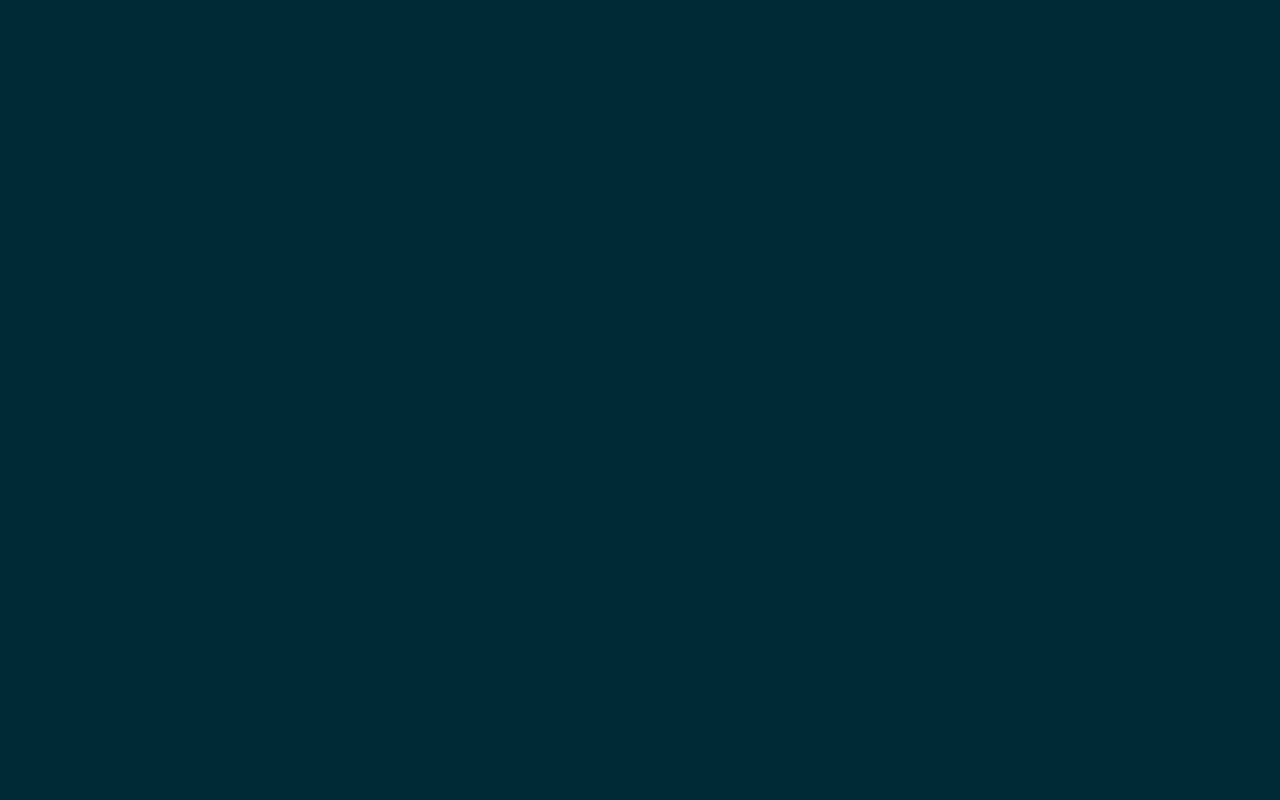
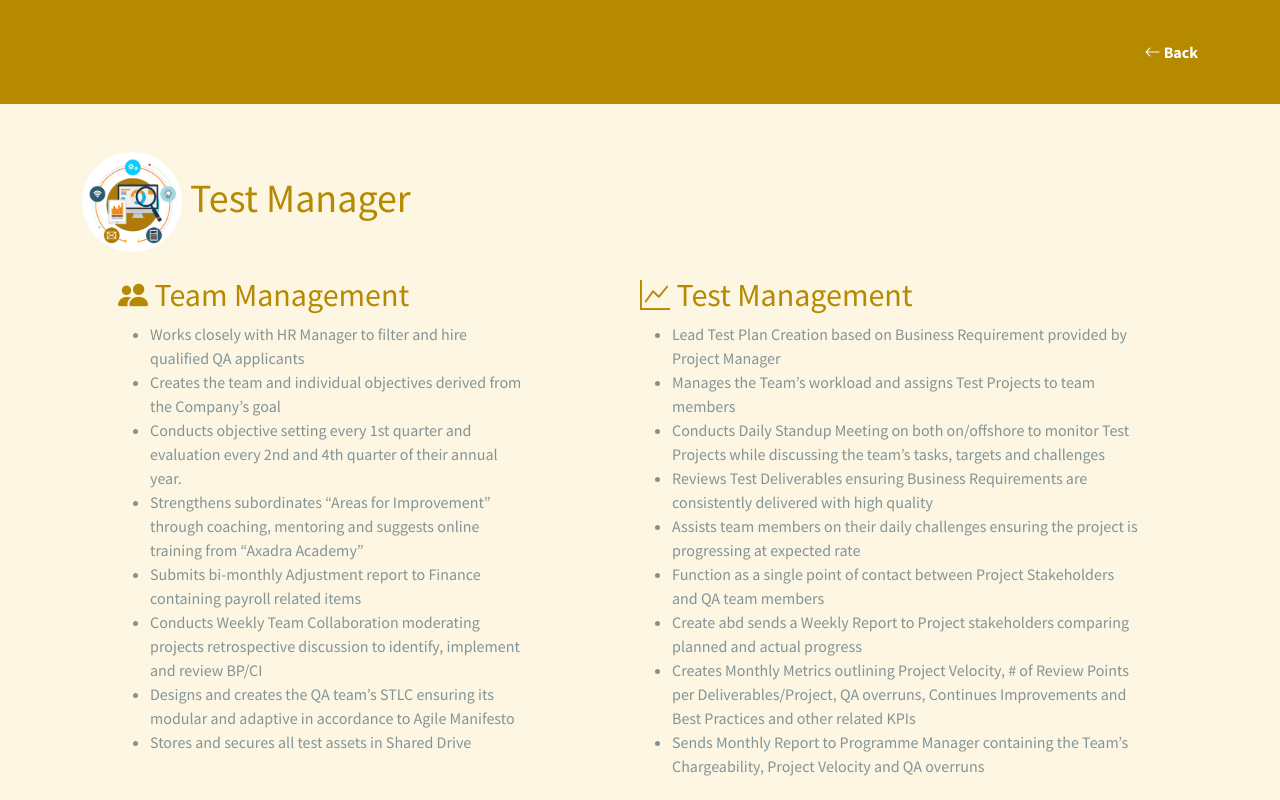
Before and after one commit to 19reuelsicatii87/reuelCV, a React (Create React App) app: page /testmanager in a window 1280 px wide. Before the commit this address had no page. Shown: the top 800 px of the page. Built offline with nearby package versions, Linux system fonts and the light colour scheme.

Commit message:
not found error

```diff
--- a/src/App.js
+++ b/src/App.js
@@ -16,9 +16,9 @@ function App() {
           {/* Unprotected Routes - Business Page*/}
           {/* ============================*/}
           <Route path='/scrummaster' element={<ScrumMaster />} />
-          <Route path='/test-manager' element={<TestManager />} />
-          <Route path='/automation-architect' element={<AutomationArchitect />} />
-          <Route path='/fullstack-developer' element={<FullstackDeveloper />} />
+          <Route path='/testmanager' element={<TestManager />} />
+          <Route path='/automationarchitect' element={<AutomationArchitect />} />
+          <Route path='/fullstackdeveloper' element={<FullstackDeveloper />} />
 
           {/* Unprotected Routes - Dashboard Page*/}
           {/* ============================*/}
--- a/src/Pages/Components/Header.js
+++ b/src/Pages/Components/Header.js
@@ -11,17 +11,17 @@ function Header() {
                 sub()
             )
         }
-        else if (window.location.href.includes("/test-manager")) {
+        else if (window.location.href.includes("/testmanager")) {
             return (
                 sub()
             )
         }
-        else if (window.location.href.includes("/automation-architect")) {
+        else if (window.location.href.includes("/automationarchitect")) {
             return (
                 sub()
             )
         }
-        else if (window.location.href.includes("/fullstack-developer")) {
+        else if (window.location.href.includes("/fullstackdeveloper")) {
             return (
                 sub()
             )
@@ -71,9 +71,9 @@ function Header() {
                                         </a>
                                         <ul className="dropdown-menu bg-primary" aria-labelledby="navbarDropdown">
                                             <li><Link className="dropdown-item nav-link text-center fw-bold" to="/scrummaster">Scrum Master</Link></li>
-                                            <li><Link className="dropdown-item nav-link text-center fw-bold" to="/test-manager">Test Manager</Link></li>
-                                            <li><Link className="dropdown-item nav-link text-center fw-bold" to="/automation-architect">Automation Architect</Link></li>
-                                            <li><Link className="dropdown-item nav-link text-center fw-bold" to="/fullstack-developer">Fullstack Developer</Link></li>
+                                            <li><Link className="dropdown-item nav-link text-center fw-bold" to="/testmanager">Test Manager</Link></li>
+                                            <li><Link className="dropdown-item nav-link text-center fw-bold" to="/automationarchitect">Automation Architect</Link></li>
+                                            <li><Link className="dropdown-item nav-link text-center fw-bold" to="/fullstackdeveloper">Fullstack Developer</Link></li>
                                         </ul>
                                     </li>
                                     <li className="nav-item">
```
